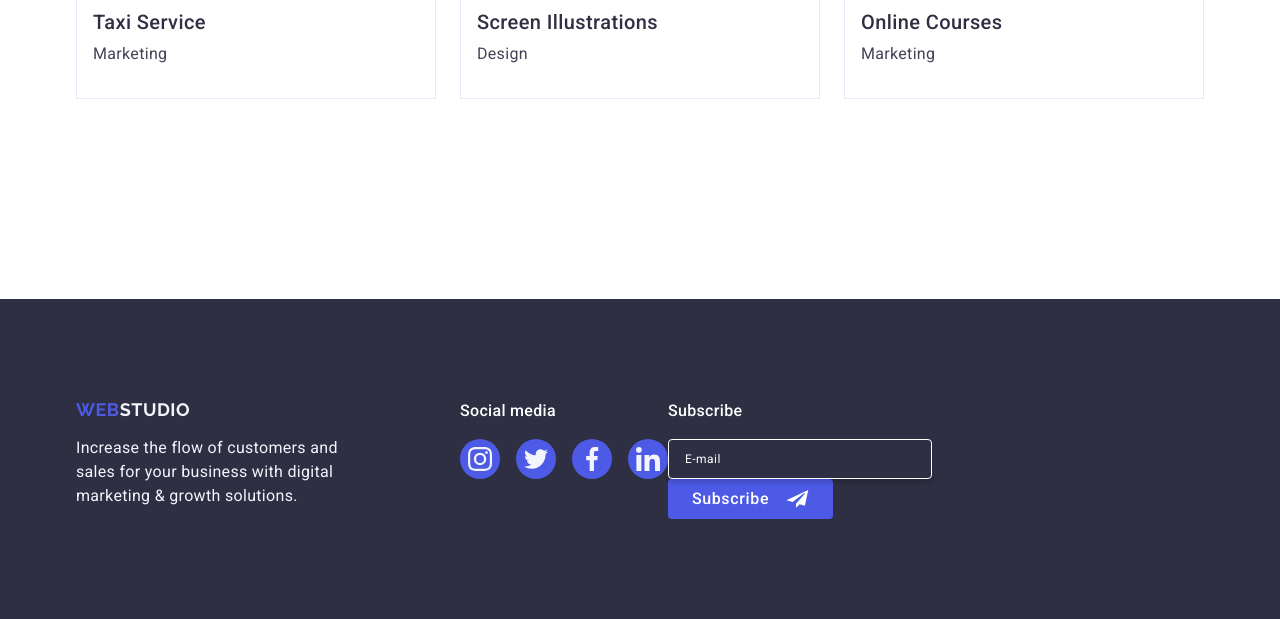
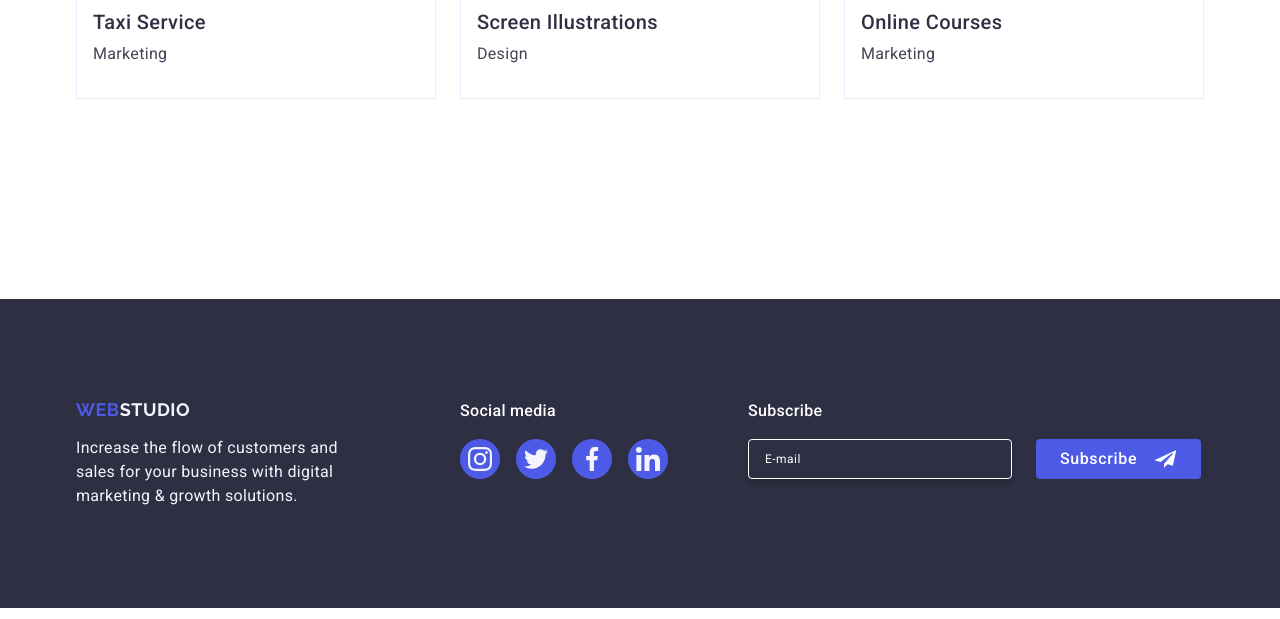
Before and after one commit to YuliiaTev/goit-markup-hw-05, a plain HTML site: page index.html in a window 1280 px wide. Shown: the part 2964-3583 px from the top of the page. Drawn offline with nearby package versions, Linux system fonts and the light colour scheme.

Commit message:
add changes

```diff
--- a/css/styles.css
+++ b/css/styles.css
@@ -522,6 +522,10 @@ background-color: #31d0aa;
     fill: #f4f4fd;
 }
 
+.footer-subscribe {
+    margin-left: 80px;
+}
+
 .footer-subscribe-text {
     font-weight: 500;
     font-size: 16px;
@@ -534,6 +538,8 @@ background-color: #31d0aa;
 .footer-form{
   display: flex;
   gap: 24px;
+  align-items: center;
+  justify-content: center;
 }
 
 .footer-field{
@@ -572,8 +578,13 @@ background-color: #31d0aa;
     border-radius: 4px;
     }
 
+    .footer-button:hover,
+    .footer-button:focus {
+        background-color: #404BBF;
+    }
+
+
     .footer-bnt-icon {
     margin-left: 16px;
     fill: #fff;
-
-        }
+    }
--- a/index.html
+++ b/index.html
@@ -496,13 +496,13 @@
                 type="email"
                 placeholder="E-mail"
               />
-              <button class="footer-button" type="submit">
-                Subscribe
-                <svg class="footer-bnt-icon" width="24" height="24">
-                  <use href="./images/icons.svg#icon-frame"></use>
-                </svg>
-              </button>
             </label>
+            <button class="footer-button" type="submit">
+              Subscribe
+              <svg class="footer-bnt-icon" width="24" height="24">
+                <use href="./images/icons.svg#icon-frame"></use>
+              </svg>
+            </button>
           </form>
         </div>
       </div>
```
